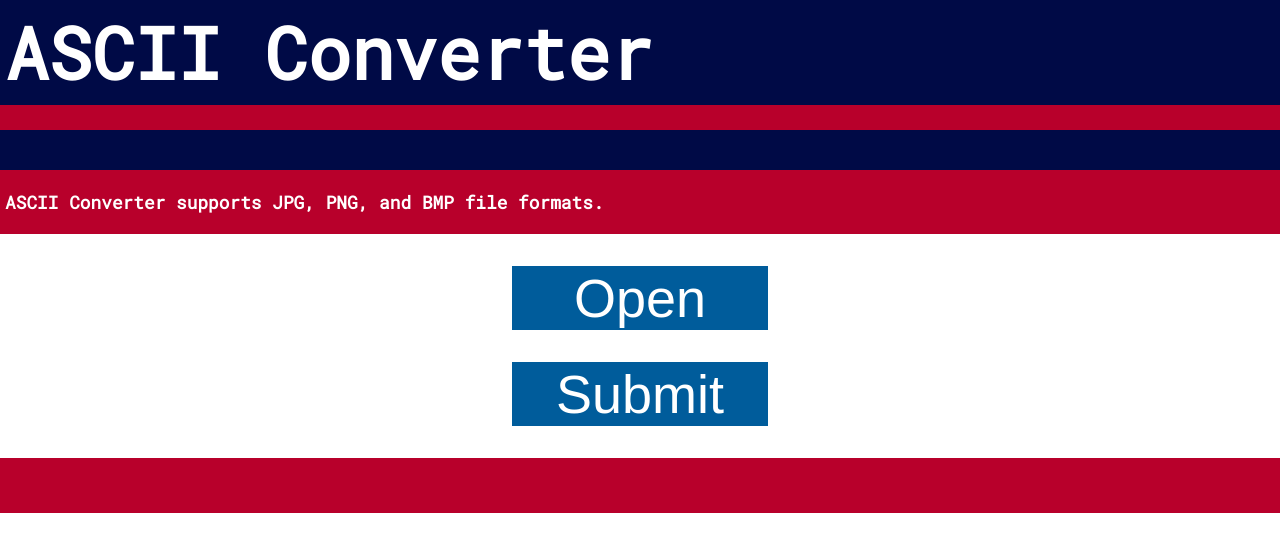
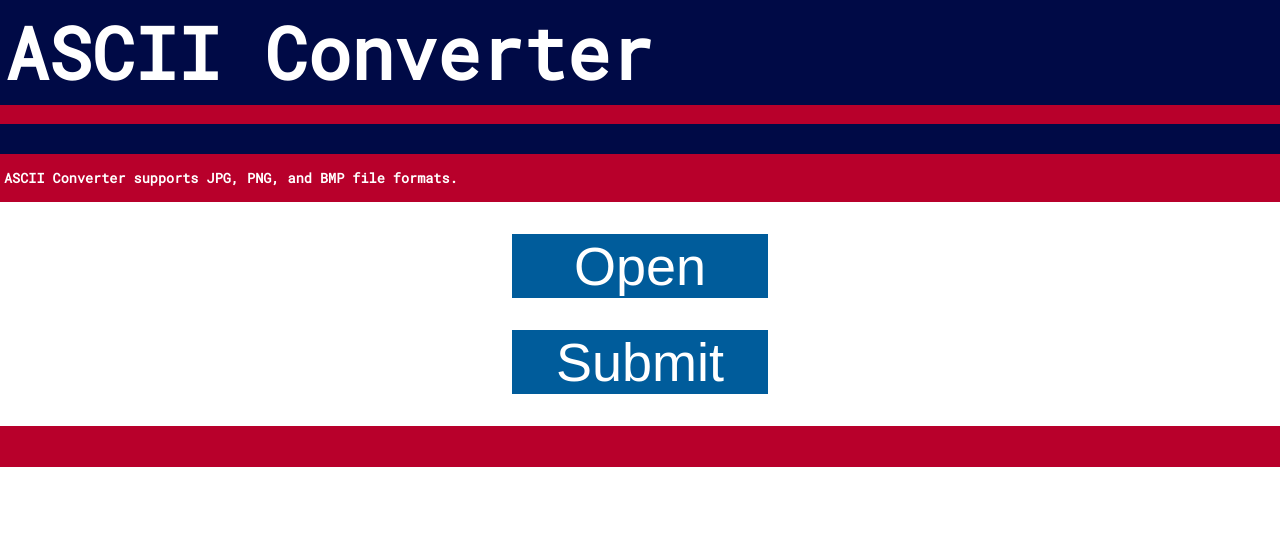
Before and after one commit to alexBerman999/ImageASCII, a PHP site: page / in a window 1280 px wide. Shown: the top 552 px of the page. Run offline with PHP 8.4, Linux system fonts and the light colour scheme.

Commit message:
Decreased thikness of top red line

```diff
--- a/css/style.css
+++ b/css/style.css
@@ -41,9 +41,9 @@ button, input[type=submit] {
   color: #FFFFFF;
   background-color: #B8002B;
   margin: 0px;
-  padding: 5px;
+  padding: 4px;
   width:100%;
-  font-size: 33%;
+  font-size: 25%;
 }
 
 #blueHeader {
```
